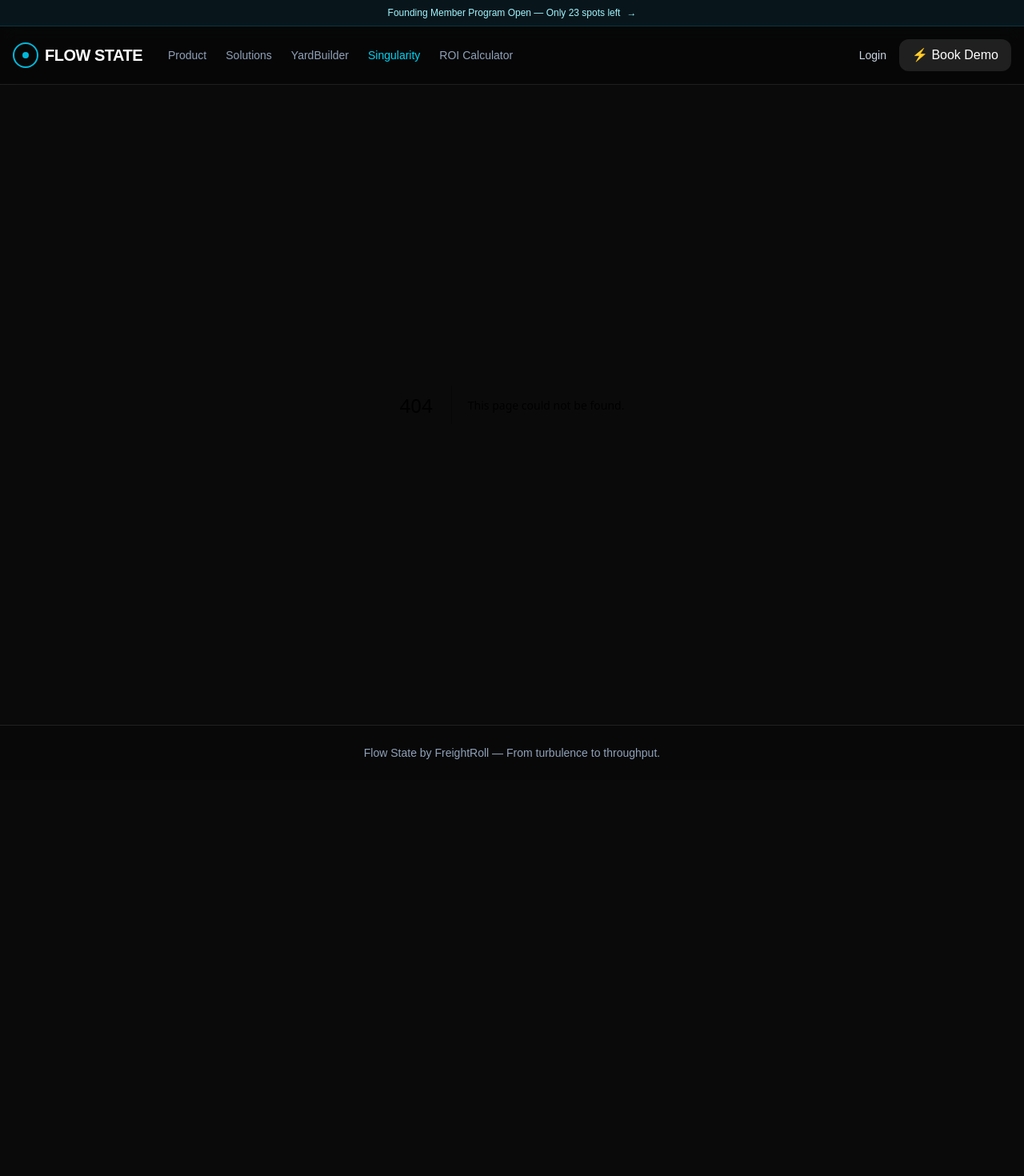
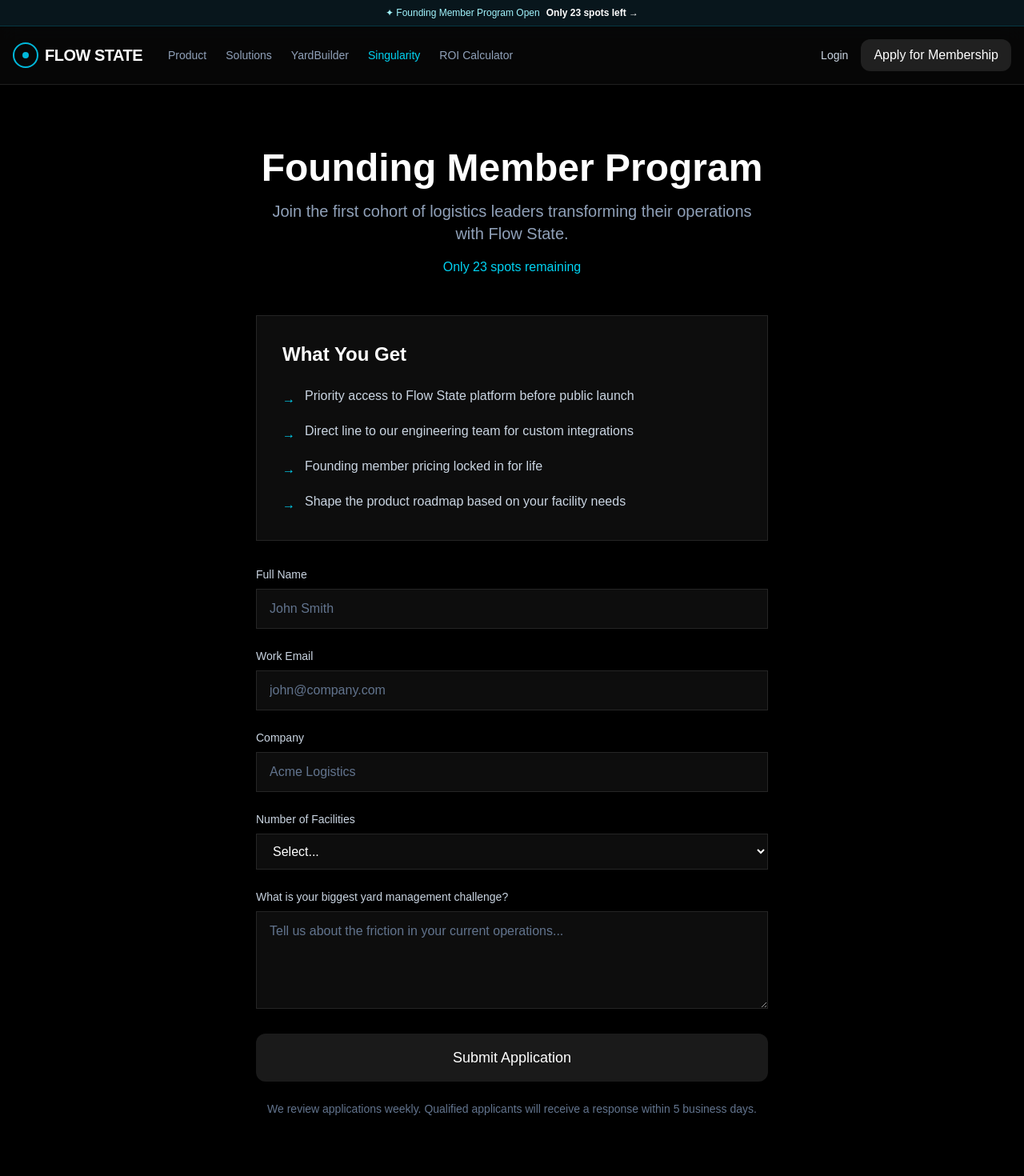
Before and after one commit to caseyglarkin2-png/Flow-State, a Next.js app: page /apply in a window 1280 px wide. Before the commit this address had no page. Shown: the top 1470 px of the page at 80% size. Before the commit the page ends 975 px from the top, so only its background shows below. Built offline with nearby package versions, Linux system fonts and the light colour scheme.

Commit message:
feat: consolidate CTAs to single 'Apply for Founding Membership' action

```diff
--- /dev/null
+++ b/src/app/apply/page.tsx
@@ -0,0 +1,140 @@
+"use client";
+
+import { useState } from "react";
+import { Button } from "@/components/Button";
+
+export default function ApplyPage() {
+  const [submitted, setSubmitted] = useState(false);
+
+  if (submitted) {
+    return (
+      <div className="min-h-screen flex items-center justify-center bg-black text-white">
+        <div className="text-center max-w-lg px-4">
+          <div className="text-6xl mb-6">✓</div>
+          <h1 className="text-4xl font-bold mb-4">Application Received</h1>
+          <p className="text-slate-400">
+            Thank you for applying to the Founding Member Program. We review applications weekly and will be in touch soon.
+          </p>
+        </div>
+      </div>
+    );
+  }
+
+  return (
+    <div className="min-h-screen bg-black text-white py-20">
+      <div className="max-w-2xl mx-auto px-4">
+        <div className="text-center mb-12">
+          <h1 className="text-5xl font-bold mb-4">Founding Member Program</h1>
+          <p className="text-xl text-slate-400">
+            Join the first cohort of logistics leaders transforming their operations with Flow State.
+          </p>
+          <p className="text-cyan-400 mt-4 font-medium">Only 23 spots remaining</p>
+        </div>
+
+        <div className="bg-white/5 border border-white/10 p-8 mb-8">
+          <h2 className="text-2xl font-semibold mb-6">What You Get</h2>
+          <ul className="space-y-4 text-slate-300">
+            <li className="flex items-start gap-3">
+              <span className="text-cyan-400 mt-1">→</span>
+              <span>Priority access to Flow State platform before public launch</span>
+            </li>
+            <li className="flex items-start gap-3">
+              <span className="text-cyan-400 mt-1">→</span>
+              <span>Direct line to our engineering team for custom integrations</span>
+            </li>
+            <li className="flex items-start gap-3">
+              <span className="text-cyan-400 mt-1">→</span>
+              <span>Founding member pricing locked in for life</span>
+            </li>
+            <li className="flex items-start gap-3">
+              <span className="text-cyan-400 mt-1">→</span>
+              <span>Shape the product roadmap based on your facility needs</span>
+            </li>
+          </ul>
+        </div>
+
+        <form
+          onSubmit={(e) => {
+            e.preventDefault();
+            setSubmitted(true);
+          }}
+          className="space-y-6"
+        >
+          <div>
+            <label className="block text-sm font-medium text-slate-300 mb-2">
+              Full Name
+            </label>
+            <input
+              type="text"
+              required
+              className="w-full bg-white/5 border border-white/10 px-4 py-3 text-white placeholder-slate-500 focus:outline-none focus:border-cyan-500"
+              placeholder="John Smith"
+            />
+          </div>
+
+          <div>
+            <label className="block text-sm font-medium text-slate-300 mb-2">
+              Work Email
+            </label>
+            <input
+              type="email"
+              required
+              className="w-full bg-white/5 border border-white/10 px-4 py-3 text-white placeholder-slate-500 focus:outline-none focus:border-cyan-500"
+              placeholder="john@company.com"
+            />
+          </div>
+
+          <div>
+            <label className="block text-sm font-medium text-slate-300 mb-2">
+              Company
+            </label>
+            <input
+              type="text"
+              required
+              className="w-full bg-white/5 border border-white/10 px-4 py-3 text-white placeholder-slate-500 focus:outline-none focus:border-cyan-500"
+              placeholder="Acme Logistics"
+            />
+          </div>
+
+          <div>
+            <label className="block text-sm font-medium text-slate-300 mb-2">
+              Number of Facilities
+            </label>
+            <select
+              required
+              className="w-full bg-white/5 border border-white/10 px-4 py-3 text-white focus:outline-none focus:border-cyan-500"
+            >
+              <option value="">Select...</option>
+              <option value="1">1 facility</option>
+              <option value="2-5">2 to 5 facilities</option>
+              <option value="6-20">6 to 20 facilities</option>
+              <option value="20+">20+ facilities</option>
+            </select>
+          </div>
+
+          <div>
+            <label className="block text-sm font-medium text-slate-300 mb-2">
+              What is your biggest yard management challenge?
+            </label>
+            <textarea
+              rows={4}
+              className="w-full bg-white/5 border border-white/10 px-4 py-3 text-white placeholder-slate-500 focus:outline-none focus:border-cyan-500"
+              placeholder="Tell us about the friction in your current operations..."
+            />
+          </div>
+
+          <Button
+            type="submit"
+            className="w-full bg-cyan-500 hover:bg-cyan-400 text-black font-bold py-4 text-lg"
+          >
+            Submit Application
+          </Button>
+
+          <p className="text-center text-sm text-slate-500">
+            We review applications weekly. Qualified applicants will receive a response within 5 business days.
+          </p>
+        </form>
+      </div>
+    </div>
+  );
+}
--- a/src/app/demo/page.tsx
+++ b/src/app/demo/page.tsx
@@ -1,9 +1,14 @@
+import Link from "next/link";
+
 export default function DemoPage() {
   return (
     <div className="min-h-screen flex items-center justify-center bg-void text-white">
-      <div className="text-center">
-        <h1 className="text-4xl font-bold mb-4">Book a Demo</h1>
-        <p className="text-slate-400">Schedule a consultation with our logistics experts.</p>
+      <div className="text-center max-w-lg">
+        <h1 className="text-4xl font-bold mb-4">Founding Member Program</h1>
+        <p className="text-slate-400 mb-8">This page has moved. Apply for the Founding Member Program to get early access.</p>
+        <Link href="/apply" className="bg-cyan-500 hover:bg-cyan-400 text-black font-bold px-6 py-3 inline-block transition">
+          Apply for Membership →
+        </Link>
       </div>
     </div>
   );
--- a/src/components/SiteHeader.tsx
+++ b/src/components/SiteHeader.tsx
@@ -6,9 +6,9 @@
     <>
       {/* Top Bar */}
       <div className="bg-cyan-950/30 border-b border-cyan-500/20 text-center py-2 text-xs font-medium text-cyan-200">
-        <span className="mr-2">Founding Member Program Open — Only 23 spots left</span>
-        <Link href="/demo" className="hover:text-white transition">
-          →
+        <span className="mr-2">✦ Founding Member Program Open</span>
+        <Link href="/apply" className="text-white font-semibold hover:text-cyan-300 transition">
+          Only 23 spots left →
         </Link>
       </div>
 
@@ -35,9 +35,9 @@
             <Link href="/login" className="text-sm font-medium text-slate-300 hover:text-white transition">
               Login
             </Link>
-            <Link href="/demo">
+            <Link href="/apply">
                 <Button className="bg-cyan-500 hover:bg-cyan-400 text-black font-bold border-none">
-                    ⚡ Book Demo
+                    Apply for Membership
                 </Button>
             </Link>
           </div>
```
